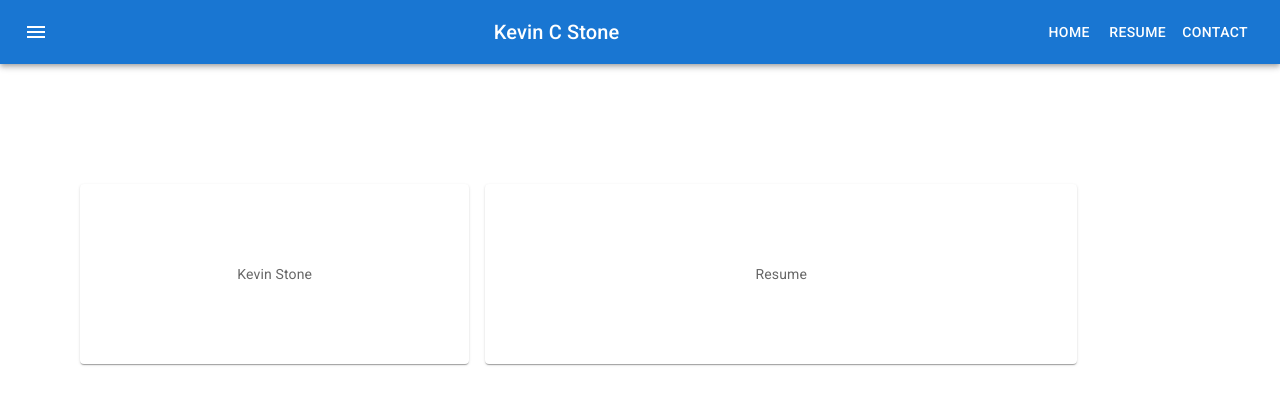
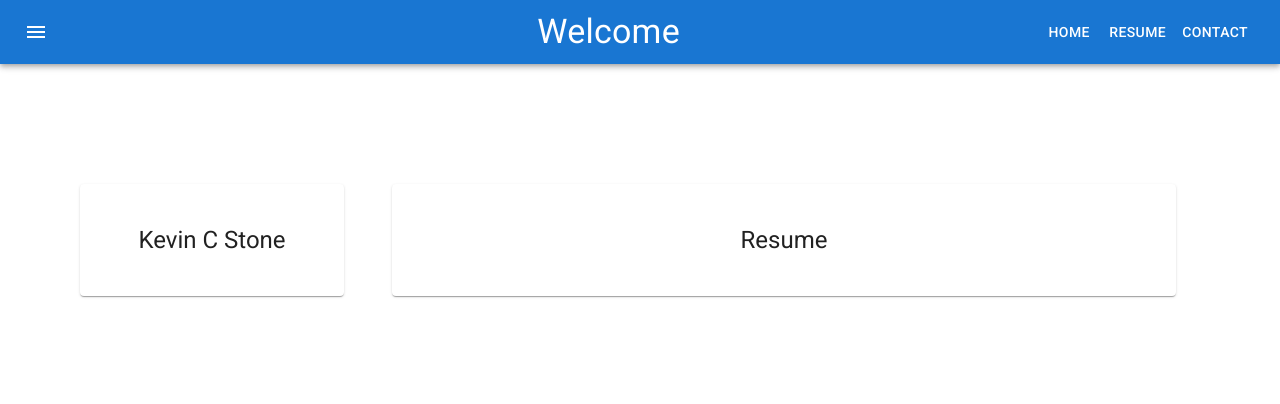
Before and after one commit to kevinseestone/resume-site-app, a React (Create React App) app: page / in a window 1280 px wide. Shown: the top 404 px of the page. Built offline with nearby package versions, Linux system fonts and the light colour scheme.

Commit message:
please work again

```diff
--- a/src/App.js
+++ b/src/App.js
@@ -1,6 +1,6 @@
 import './App.css';
-import ButtonAppBar from './ButtonAppBar';
-import MainCard from './MainCard';
+import NavBar from './components/NavBar';
+import MainCard from './components/MainCard';
 
 
 
@@ -8,10 +8,9 @@ const App = () => {
 
   return (
     <div className="App">
-      <ButtonAppBar />
+      <NavBar />
       <MainCard />
     </div>
-
   );
 }
 
--- a/src/MainCard.js
+++ b/src/components/MainCard.js
@@ -3,13 +3,11 @@ import { styled } from '@mui/material/styles';
 import Box from '@mui/material/Box';
 import Paper from '@mui/material/Paper';
 import Grid from '@mui/material/Grid';
+import Typography from '@mui/material/Typography';
 
 const Item = styled(Paper)(({ theme }) => ({
-    backgroundColor: theme.palette.mode === 'dark' ? '#1A2027' : '#fff',
-    ...theme.typography.body2,
-    padding: theme.spacing(10),
+    padding: theme.spacing(5),
     textAlign: 'top',
-    color: theme.palette.text.secondary,
   }));
 
 const SimplePaper = () => {
@@ -19,16 +17,20 @@ const SimplePaper = () => {
         paddingTop: 15,
         paddingLeft: 10
         }}>
-      <Grid container spacing={2}>
-        <Grid item md={4}>
-          <Item>Kevin Stone</Item>
+      <Grid container spacing={6}>
+        <Grid item md={3}>
+          <Item><Typography variant='h5'>Kevin C Stone</Typography></Item>
         </Grid>
-        <Grid item md={6}>
-          <Item>Resume</Item>
+        <Grid item md={8}>
+          <Item><Typography variant='h5'>Resume</Typography></Item>
         </Grid>
       </Grid>
     </Box>
+
+
     );
+
+
 }
 
 export default SimplePaper;
--- a/src/ButtonAppBar.js
+++ b/src/components/NavBar.js
@@ -7,7 +7,7 @@ import Button from '@mui/material/Button';
 import IconButton from '@mui/material/IconButton';
 import MenuIcon from '@mui/icons-material/Menu';
 
-const ButtonAppBar = () => {
+const NavBar = () => {
   return (
     <Box sx={{ flexGrow: 1 }}>
       <AppBar position="static">
@@ -17,12 +17,12 @@ const ButtonAppBar = () => {
             edge="start"
             color="inherit"
             aria-label="menu"
-            sx={{ mr: 2 }}
+            sx={{ mr: 15 }}
           >
-            <MenuIcon />
+          <MenuIcon />
           </IconButton>
-          <Typography variant="h6" component="div" sx={{ flexGrow: 1 }}>
-            Kevin C Stone
+          <Typography variant="h4" component="div" sx={{ flexGrow: 1 }}>
+            Welcome
           </Typography>
           <Button color="inherit">Home</Button>
           <Button color="inherit">Resume</Button>
@@ -33,4 +33,4 @@ const ButtonAppBar = () => {
   );
 }
 
-export default ButtonAppBar;
+export default NavBar;
```
Also changed, not shown: src/pages/contact.js (added), src/pages/home.js (added), src/pages/resume.js (added).
